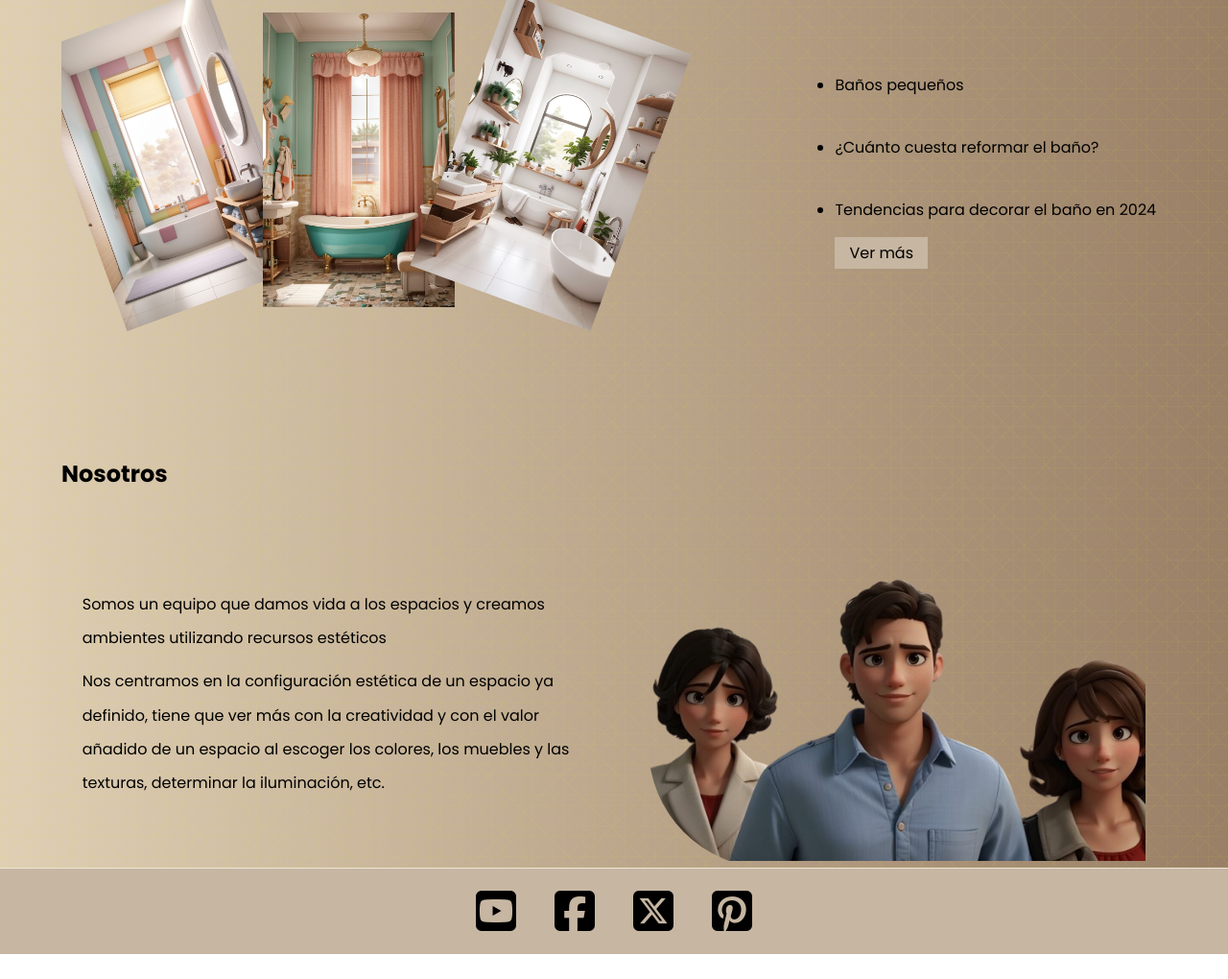
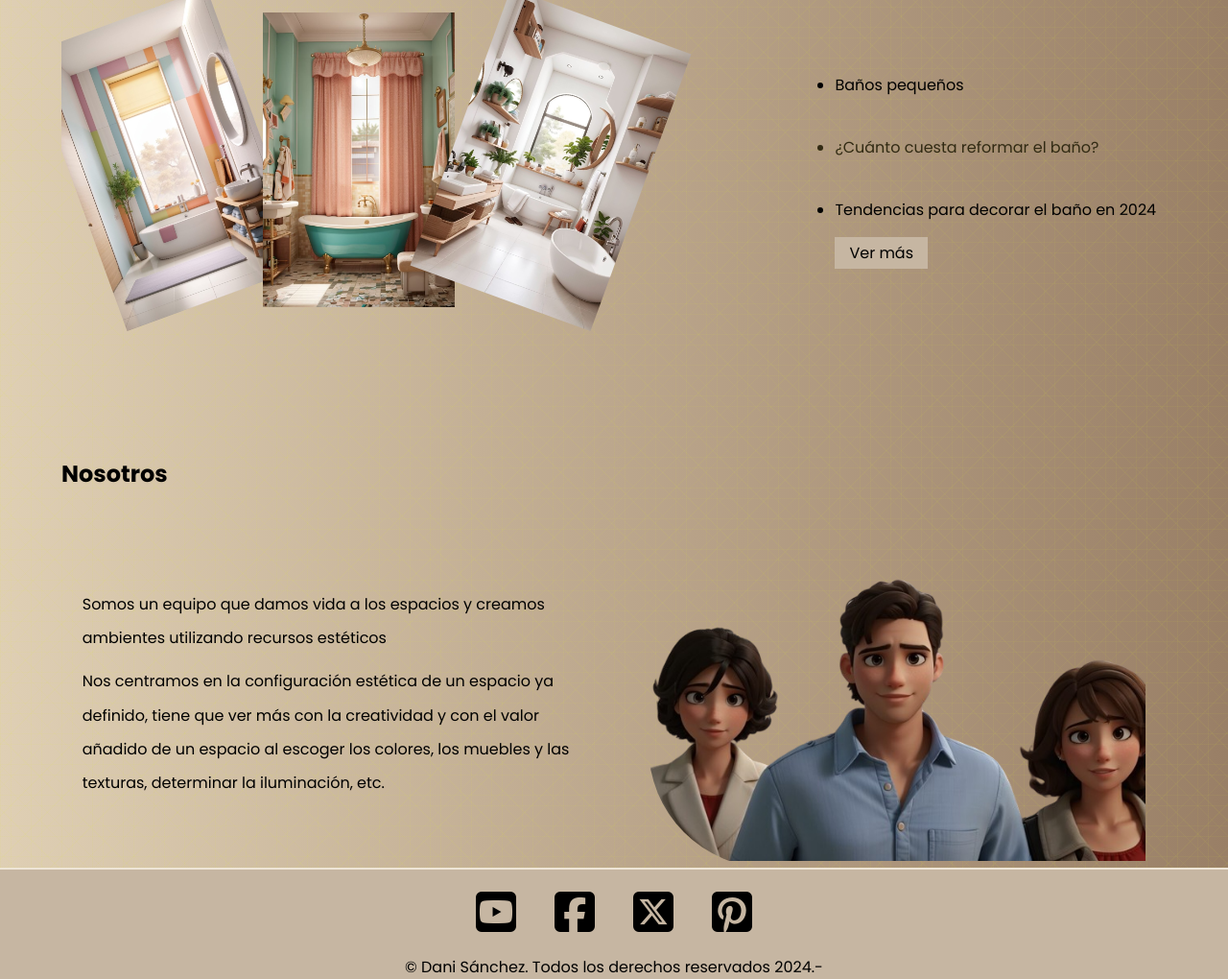
Before and after one commit to Daniela140285/proyectoleoIA, a plain HTML site: page index.html in a window 1280 px wide. Shown: the part 1851-2871 px from the top of the page at 96% size. Before the commit the page ends 2845 px from the top, so only its background shows below. Drawn offline with Linux system fonts and the light colour scheme; a web font is replaced by a local one.

Commit message:
pseudo clases y variables

```diff
--- a/index.html
+++ b/index.html
@@ -127,6 +127,8 @@
         <li> <a href="https://www.pinterest.es/micasarevista/" target="_blank"> <i class="fa-brands fa-square-pinterest"></i> </a></li>
     </ul>
 
+    <p >&copy; Dani Sánchez. Todos los derechos reservados 2024.-</p>
+
 </footer>
 
 <script src="https://kit.fontawesome.com/287a092c3d.js" crossorigin="anonymous"></script>
--- a/style.css
+++ b/style.css
@@ -1,5 +1,10 @@
 @import url('https://fonts.cdnfonts.com/css/magisho');
 @import url('https://fonts.googleapis.com/css2?family=Poppins:ital,wght@0,200;0,300;0,400;0,500;0,600;0,700;0,800;0,900;1,700&display=swap');
+
+:root{
+    --color-fuentes:#000;
+    --background-page: repeating-linear-gradient(45deg, hsla(64,83%,54%,0.05) 0px, hsla(64,83%,54%,0.05) 1px,transparent 1px, transparent 11px,hsla(64,83%,54%,0.05) 11px, hsla(64,83%,54%,0.05) 12px,transparent 12px, transparent 32px),repeating-linear-gradient(90deg, hsla(64,83%,54%,0.05) 0px, hsla(64,83%,54%,0.05) 1px,transparent 1px, transparent 11px,hsla(64,83%,54%,0.05) 11px, hsla(64,83%,54%,0.05) 12px,transparent 12px, transparent 32px),repeating-linear-gradient(0deg, hsla(64,83%,54%,0.05) 0px, hsla(64,83%,54%,0.05) 1px,transparent 1px, transparent 11px,hsla(64,83%,54%,0.05) 11px, hsla(64,83%,54%,0.05) 12px,transparent 12px, transparent 32px),repeating-linear-gradient(135deg, hsla(64,83%,54%,0.05) 0px, hsla(64,83%,54%,0.05) 1px,transparent 1px, transparent 11px,hsla(64,83%,54%,0.05) 11px, hsla(64,83%,54%,0.05) 12px,transparent 12px, transparent 32px),linear-gradient(90deg, rgb(223,207,180),rgb(153,127,102));
+}
 *{
     margin: 0;
     padding: 0;
@@ -8,7 +13,7 @@
     text-decoration: none;
     font-family: 'Poppins', sans-serif;
     scroll-behavior: smooth;
-    color: #000;
+    color: var(--color--fuentes)
 }
 .hero{
     height: 100dvh;
@@ -51,14 +56,16 @@
     flex:150px
 }
 .nav_links a{
-    color: #000;
     font-size: 20px;
 }
+/* .nav_links a:visited {
+    color: #eee5d7 ;
+} */
 
 /*--MAIN--*/
 
 main{
-    background-image: repeating-linear-gradient(45deg, hsla(64,83%,54%,0.05) 0px, hsla(64,83%,54%,0.05) 1px,transparent 1px, transparent 11px,hsla(64,83%,54%,0.05) 11px, hsla(64,83%,54%,0.05) 12px,transparent 12px, transparent 32px),repeating-linear-gradient(90deg, hsla(64,83%,54%,0.05) 0px, hsla(64,83%,54%,0.05) 1px,transparent 1px, transparent 11px,hsla(64,83%,54%,0.05) 11px, hsla(64,83%,54%,0.05) 12px,transparent 12px, transparent 32px),repeating-linear-gradient(0deg, hsla(64,83%,54%,0.05) 0px, hsla(64,83%,54%,0.05) 1px,transparent 1px, transparent 11px,hsla(64,83%,54%,0.05) 11px, hsla(64,83%,54%,0.05) 12px,transparent 12px, transparent 32px),repeating-linear-gradient(135deg, hsla(64,83%,54%,0.05) 0px, hsla(64,83%,54%,0.05) 1px,transparent 1px, transparent 11px,hsla(64,83%,54%,0.05) 11px, hsla(64,83%,54%,0.05) 12px,transparent 12px, transparent 32px),linear-gradient(90deg, rgb(223,207,180),rgb(153,127,102));
+    background-image: var(--background-page)
 }
 .general{
     width: 90%;
@@ -79,7 +86,6 @@ main{
     flex-wrap: wrap;
     padding: 20px 0;
     gap: 30px;
-
 }
 .cards_casas_item{
     width: 30%;
@@ -148,6 +154,9 @@ main{
 .baños_text{
     width: 30%;
 }
+.baños_text ul :nth-child(2){
+    color:  #312a13 ;
+}
 .baños_text ul li{
     list-style:disc;
     padding: 20px 0;
@@ -155,7 +164,9 @@ main{
 .btn{
     padding: 5px 15px;
     background-color: #c6b6a2 ;
-    color: #000;
+}
+.btn:hover{
+    background-color:#997f66  ;
 }
 .nosotros_container{
     display: flex;
@@ -175,24 +186,31 @@ main{
     min-width: 200px;
     width: 45%;
     border-radius: 0px 0px 0px 126px;
--webkit-border-radius: 0px 0px 0px 126px;
--moz-border-radius: 0px 0px 0px 126px;
+    -webkit-border-radius: 0px 0px 0px 126px;
+    -moz-border-radius: 0px 0px 0px 126px;
     overflow: hidden;
+
 }
 .nosotros_picture img{
     width: 100%;
     height: 100%;
 }
+
+/*--FOOTER--*/
+footer{
+    background-color: #c6b6a2 ;
+
+}
 .final{
     display: flex;
     justify-content: center;
     padding: 20px;
-    background-color: #c6b6a2 ;
-    border-top:1px solid #eee5d7;
-
+    border-top:2px solid #eee5d7;
 }
 .fa-brands{
-    color: #000;
     font-size: 3rem;
     padding: 0 20px;
 }
+footer p:last-of-type{
+    text-align: center;
+}
```
